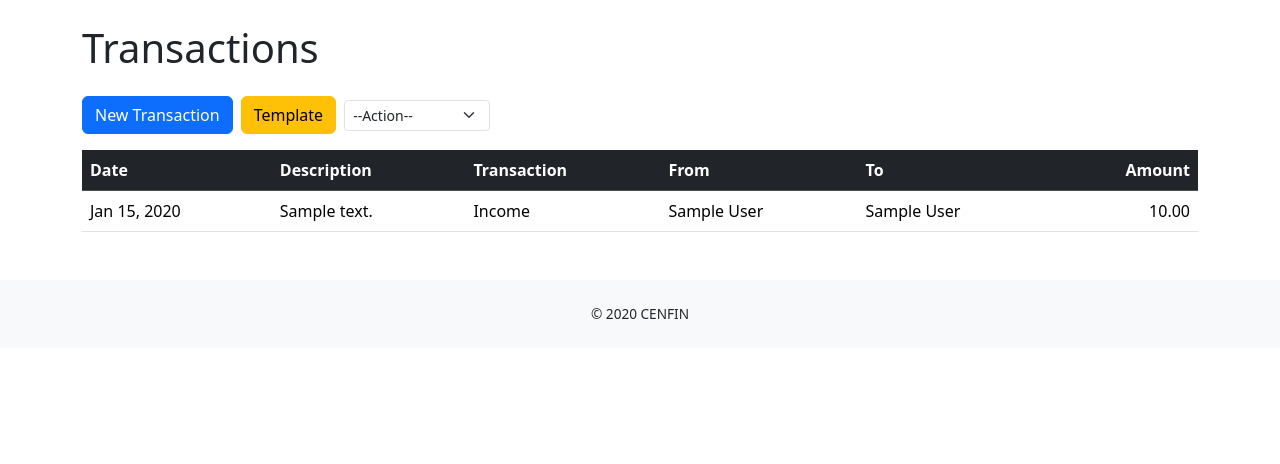
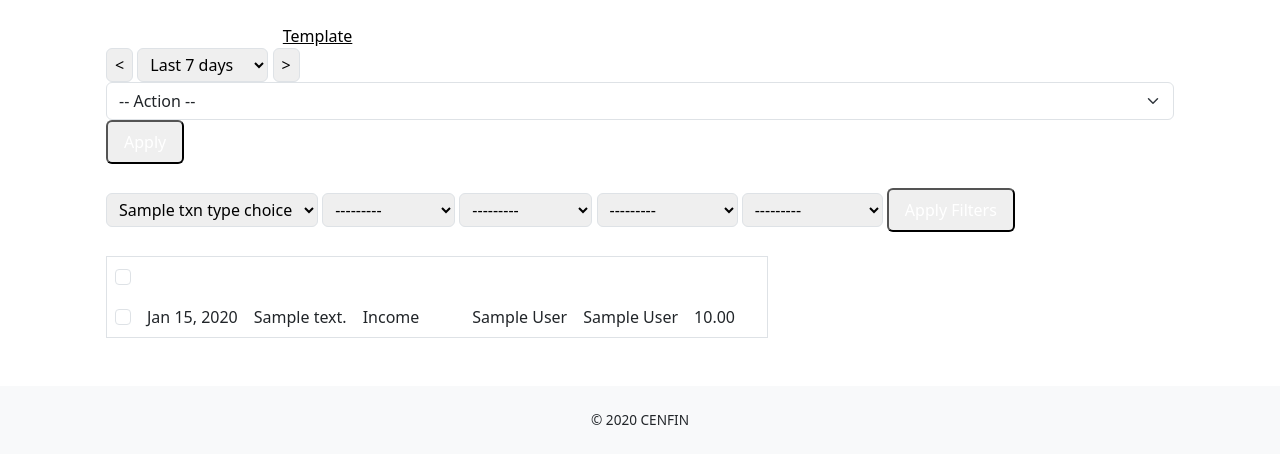
Before and after one commit to 1pongs/CenFin, a Django app: template templates/transactions/transaction_list.html in a window 1280 px wide. Shown: the part 56-520 px from the top of the page. Run offline with Django 5.2, Linux system fonts and the light colour scheme; tables that the repository leaves empty hold one stand-in row (values such as "Sample post"); the template is opened without the code that fills it: values that come from a table or form of the project are taken from there, most other values are stand-ins (such as "Sample title", 1, 10 or a date in 2020); some libraries are stand-ins or nearby versions.

Commit message:
Modify Transaction Page

```diff
--- a/templates/accounts/account_list.html
+++ b/templates/accounts/account_list.html
@@ -10,6 +10,7 @@
 {% endblock %}
 
 {% block content %}
+<h1 class="mb-4">Accounts</h1>
 <div class="row">
   <aside class="col-md-3 mb-4">
     <div class="p-3 sidebar rounded">
--- a/templates/transactions/transaction_list.html
+++ b/templates/transactions/transaction_list.html
@@ -1,242 +1,130 @@
 {% extends "base.html" %}
-{% load crispy_forms_tags %}
-{% load crispy_forms_tags humanize %}
-
-{% block title %}
-  Transactions · CENFIN
-{% endblock %}
-
-{% block extra_css %}
-  <style>
-    /* Hide checkbox column by default */
-    .select-checkbox {
-      display: none;
-    }
-  </style>
-{% endblock %}
-
+{% load humanize %}
+{% block title %}Transactions · CENFIN{% endblock %}
 {% block content %}
-  <h1 class="mb-4">Transactions</h1>
-  <div class="d-flex align-items-center gap-2 mb-3">
-
-    <a
-      href="{% url 'transactions:transaction_create' %}"
-      class="btn btn-primary"
-    >
-      New Transaction
-    </a>
-
-    <a
-      href="{% url 'transactions:template_list' %}"
-      class="btn btn-warning"
-    >
-      Template
-    </a>
-
-    <div class="d-flex align-items-center">
-      <select
-        id="action-select"
-        name="action"
-        class="form-select form-select-sm me-2"
-      >
-        <option value="">--Action--</option>
-        <option value="filter" {% if request.GET %}selected{% endif %}>Filter</option>
-        <option value="delete_multiple">Delete Multiple</option>
+<div class="container mx-auto px-4">
+  <div class="flex flex-wrap items-center justify-between py-6">
+    <div class="flex items-center gap-2">
+      <a href="{% url 'transactions:transaction_create' %}" class="bg-blue-500 hover:bg-blue-600 text-white px-3 py-2 rounded">New Transaction</a>
+      <a href="{% url 'transactions:template_list' %}" class="bg-yellow-400 hover:bg-yellow-500 text-black px-3 py-2 rounded">Template</a>
+    </div>
+    <div class="flex items-center gap-2">
+      <button type="button" class="border px-2 py-1 rounded">&lt;</button>
+      <select class="border rounded px-2 py-1">
+        <option>Last 7 days</option>
+        <option>Last 30 days</option>
+        <option>Last 90 days</option>
       </select>
-      <button
-        id="apply-button"
-        type="submit"
-        form="bulk-action-form"
-        class="btn btn-danger btn-sm d-none"
-        onclick="return confirm('Are you sure you want to delete the selected transactions?');"
-      >
-        Apply
-      </button>
-      <button
-          id="cancel-bulk-button"
-          type="button"
-          class="btn btn-outline-secondary btn-sm d-none">
-        Cancel
-      </button>
+       <button type="button" class="border px-2 py-1 rounded">&gt;</button>
+    </div>
+    <div class="flex items-center gap-2">
+      <select id="bulk-action" name="bulk-action" class="form-select" form="bulk-form">
+        <option value="">-- Action --</option>
+        <option value="delete">Delete selected</option>
+      </select>
+      <button type="submit" form="bulk-form" class="bg-blue-500 hover:bg-blue-600 text-white px-3 py-2 rounded">Apply</button>
     </div>
   </div>
 
-    <div id="filter-container" data-active="{% if request.GET %}1{% else %}0{% endif %}" class="card card-body mb-3 d-none">
-    <form method="get" id="filter-form">
-      <div class="row g-2">
-        <div class="col-md-4">
-          <label class="form-label mb-0 small">Transaction Type</label>
-          <select name="transaction_type" class="form-select form-select-sm">
-            {% for val,label in txn_type_choices %}
+  <form method="get" class="flex flex-wrap gap-4 my-4">
+    <select name="transaction_type" class="border rounded px-2 py-1">
+      {% for val, label in txn_type_choices %}
       <option value="{{ val }}" {% if request.GET.transaction_type == val %}selected{% endif %}>{{ label }}</option>
       {% endfor %}
     </select>
-        </div>
-        <div class="col-md-4">
-          <label class="form-label mb-0 small">Account Source</label>
-          <select name="account_source" class="form-select form-select-sm">
+    <select name="account_source" class="border rounded px-2 py-1">
       <option value="">---------</option>
       {% for a in accounts %}
       <option value="{{ a.id }}" {% if request.GET.account_source == a.id|stringformat:'s' %}selected{% endif %}>{{ a.account_name }}</option>
       {% endfor %}
     </select>
-        </div>
-        <div class="col-md-4">
-          <label class="form-label mb-0 small">Account Destination</label>
-          <select name="account_destination" class="form-select form-select-sm">
+    <select name="account_destination" class="border rounded px-2 py-1">
       <option value="">---------</option>
       {% for a in accounts %}
       <option value="{{ a.id }}" {% if request.GET.account_destination == a.id|stringformat:'s' %}selected{% endif %}>{{ a.account_name }}</option>
       {% endfor %}
     </select>
-        </div>
-      </div>
-      <div class="row g-2 mt-1">
-        <div class="col-md-4">
-          <label class="form-label mb-0 small">Entity Source</label>
-          <select name="entity_source" class="form-select form-select-sm">
+    <select name="entity_source" class="border rounded px-2 py-1">
       <option value="">---------</option>
       {% for e in entities %}
       <option value="{{ e.id }}" {% if request.GET.entity_source == e.id|stringformat:'s' %}selected{% endif %}>{{ e.entity_name }}</option>
       {% endfor %}
     </select>
-        </div>
-        <div class="col-md-4">
-          <label class="form-label mb-0 small">Entity Destination</label>
-          <select name="entity_destination" class="form-select form-select-sm">
+    <select name="entity_destination" class="border rounded px-2 py-1">
       <option value="">---------</option>
       {% for e in entities %}
       <option value="{{ e.id }}" {% if request.GET.entity_destination == e.id|stringformat:'s' %}selected{% endif %}>{{ e.entity_name }}</option>
       {% endfor %}
     </select>
-        </div>
-      </div>
-      <div class="d-flex justify-content-end gap-2 mt-3">
-        <button type="submit" class="btn btn-primary btn-sm">Apply Filter</button>
-        <button id="cancel-filter-button" type="button" class="btn btn-outline-secondary btn-sm">Cancel</button>
+    <button type="submit" class="bg-green-500 hover:bg-green-600 text-white px-3 py-2 rounded">Apply Filters</button>
+  </form>
+
+  <form method="post" id="bulk-form">
+    {% csrf_token %}
+    <div class="overflow-x-auto">
+      <table class="w-full text-sm border">
+        <thead class="bg-gray-800 text-white font-bold">
+          <tr>
+            <th class="p-2 text-center">
+              <input type="checkbox" id="select-all" class="form-check-input">
+            </th>
+            <th class="p-2 text-left">Date</th>
+          <th class="p-2 text-left">Description</th>
+          <th class="p-2 text-left">Transaction</th>
+          <th class="p-2 text-left">From</th>
+          <th class="p-2 text-left">To</th>
+          <th class="p-2 text-right">Amount</th>
+        </tr>
+      </thead>
+        <tbody class="bg-white">
+          {% for txn in transactions %}
+          <tr class="hover:bg-gray-50">
+            <td class="p-2 text-center">
+              <input type="checkbox" name="selected_ids" value="{{ txn.id }}" class="row-checkbox form-check-input">
+          </td>
+          <td class="p-2">{{ txn.date|date:"M d, Y" }}</td>
+          <td class="p-2">{{ txn.description }}</td>
+          <td class="p-2">{{ txn.get_transaction_type_display }}</td>
+          <td class="p-2">{{ txn.account_source.account_name }}</td>
+          <td class="p-2">{{ txn.account_destination.account_name }}</td>
+          <td class="p-2 text-right">{{ txn.amount|floatformat:2 }}</td>
+        </tr>
+        {% empty %}
+          <tr>
+          <td colspan="7" class="p-2 text-center">No transactions yet.</td>
+        </tr>
+          {% endfor %}
+        </tbody>
+      </table>
     </div>
   </form>
 </div>
-
-
-  {# ==== bulk delete ==== #}
-  <form
-    method="post"
-    id="bulk-action-form"
-    action="{% url 'transactions:bulk_action' %}"
-  >
-    {% csrf_token %}
-    <table class="table table-hover align-middle">
-      <thead class="table-dark">
-        <tr>
-          <!-- Column para sa “select‐all” checkbox -->
-          <th class="select-checkbox" style="width: 30px;">
-            <input
-              type="checkbox"
-              id="select-all"
-              class="form-check-input d-none"
-            >
-          </th>
-          <th>Date</th>
-          <th>Description</th>
-          <th>Transaction</th>
-          <th>From</th>
-          <th>To</th>
-          <th class="text-end">Amount</th>
-        </tr>
-      </thead>
-      <tbody>
-        {% for txn in object_list %}
-          <tr class="clickable-row" data-href="{% url 'transactions:transaction_update' txn.pk %}">
-            <td class="select-checkbox">
-              <input type="checkbox" name="selected_ids" value="{{ txn.id }}" class="form-check-input row-checkbox d-none">
-            </td>
-            <td>{{ txn.date|date:"M d, Y" }}</td>
-            <td>{{ txn.description }}</td>
-            <td>{{ txn.get_transaction_type_display }}</td>
-            <td>{{ txn.account_source }}</td>
-            <td>{{ txn.account_destination }}</td>
-             <td class="text-end">{{ txn.amount|floatformat:2|intcomma }}</td>
-          </tr>
-        {% empty %}
-          <tr><td colspan="6" class="text-center">No transactions yet.</td></tr>
-        {% endfor %}
-      </tbody>
-    </table>
-  </form>
 {% endblock %}
 
 {% block extra_js %}
 <script>
-document.addEventListener('DOMContentLoaded', function () {
-  /* ---------- mga element refs ---------- */
-  const actionSelect      = document.getElementById('action-select');
-  const rows              = document.querySelectorAll('.clickable-row');
-  const selectAllCheckbox = document.getElementById('select-all');
-  const rowCheckboxes     = document.querySelectorAll('.row-checkbox');
-  const checkboxColumns   = document.querySelectorAll('.select-checkbox');
-  const applyButton       = document.getElementById('apply-button');
-  const cancelButton      = document.getElementById('cancel-bulk-button');
-  const filterContainer   = document.getElementById('filter-container');
-  const cancelFilterBtn   = document.getElementById('cancel-filter-button');
 
-  /* ---------- flag para alam kung bulk mode ---------- */
-  let bulkMode = false;
+document.addEventListener('DOMContentLoaded', () => {
+  const selectAll = document.getElementById('select-all');
+  const rowCbs = document.querySelectorAll('.row-checkbox');
 
-  /* ---------- dropdown change (= toggle bulk mode) ---------- */
-  actionSelect.addEventListener('change', function () {
-    bulkMode = this.value === 'delete_multiple';
-    const filterMode = this.value === 'filter';
-
-    // show / hide UI for bulk delete
-    applyButton.classList.toggle('d-none', !bulkMode);
-    cancelButton.classList.toggle('d-none', !bulkMode);
-
-    checkboxColumns.forEach(el => el.style.display = bulkMode ? 'table-cell' : 'none');
-    selectAllCheckbox.classList.toggle('d-none', !bulkMode);
-
-    if (!bulkMode) {
-      selectAllCheckbox.checked = false;
-      rowCheckboxes.forEach(cb => { cb.classList.add('d-none'); cb.checked = false; });
-    } else {
-      rowCheckboxes.forEach(cb => cb.classList.remove('d-none'));
-    }
-    filterContainer.classList.toggle('d-none', !filterMode);
-  });
-
-  cancelButton.addEventListener('click', function () {
-    actionSelect.value = '';
-    actionSelect.dispatchEvent(new Event('change'));
-  });
-
-  if (cancelFilterBtn) {
-    cancelFilterBtn.addEventListener('click', function () {
-      filterContainer.classList.add('d-none');
-      actionSelect.value = '';
+  if (selectAll) {
+    selectAll.addEventListener('change', () => {
+      rowCbs.forEach(cb => cb.checked = selectAll.checked);
     });
   }
-
-  if (filterContainer.dataset.active === '1') {
-    actionSelect.value = 'filter';
-    actionSelect.dispatchEvent(new Event('change'));
+  const bulkSelect = document.getElementById('bulk-action');
+  const applyBtn = document.getElementById('apply-bulk');
+  if (bulkSelect && applyBtn) {
+    const toggleBtn = () => {
+      const enabled = bulkSelect.value !== '';
+      applyBtn.disabled = !enabled;
+      applyBtn.classList.toggle('opacity-50', !enabled);
+      applyBtn.classList.toggle('cursor-not-allowed', !enabled);
+    };
+    bulkSelect.addEventListener('change', toggleBtn);
+    toggleBtn();
     }
-
-  selectAllCheckbox.addEventListener('change', function () {
-    const checked = this.checked;
-    rowCheckboxes.forEach(cb => {
-      if (!cb.classList.contains('d-none')) cb.checked = checked;
-    });
-  });
-
-  rows.forEach(row => {
-    row.addEventListener('click', function (e) {
-
-      if (bulkMode || e.target.closest('input[type="checkbox"]')) return;
-
-      const url = this.dataset.href;
-      if (url) window.location = url;
-    });
-  });
 });
 </script>
 {% endblock %}
```
Also changed, not shown: transactions/views.py (+13 -21 lines). Lines whose indentation alone changed are shown as unchanged.
